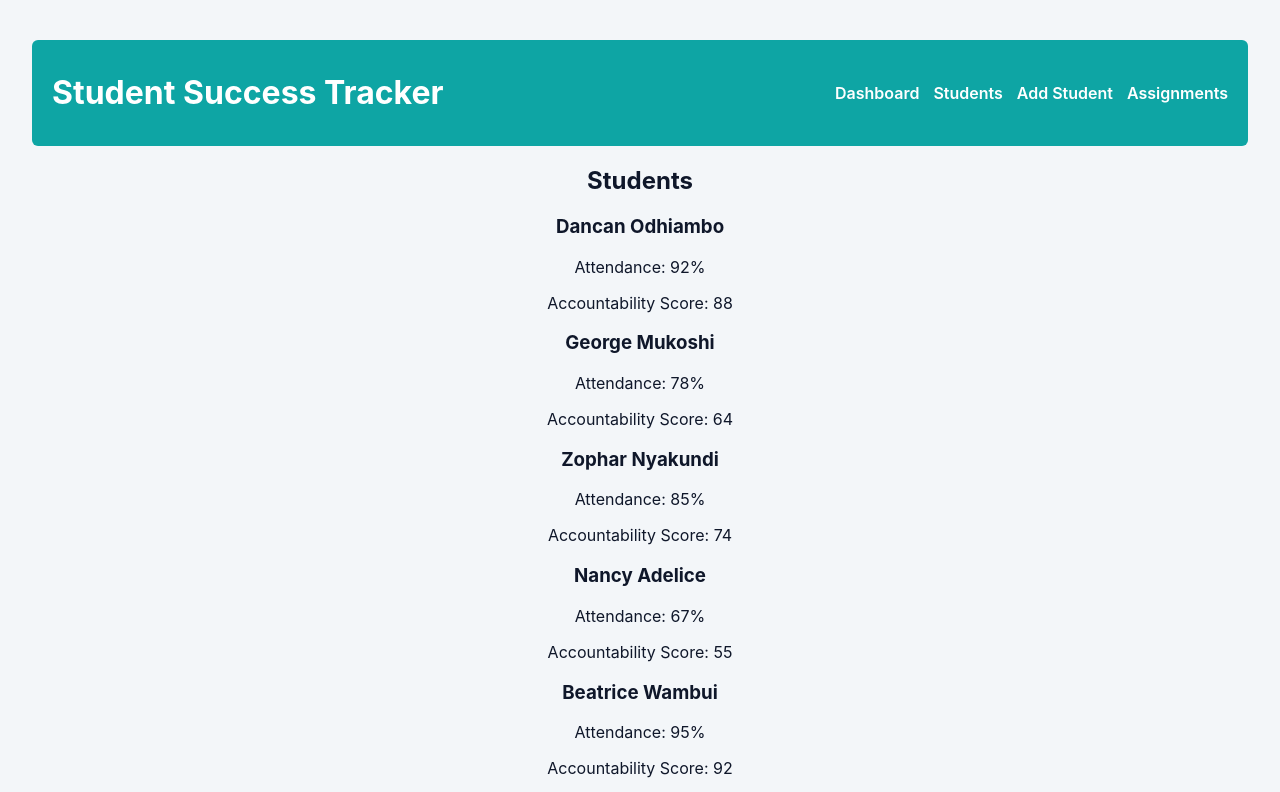
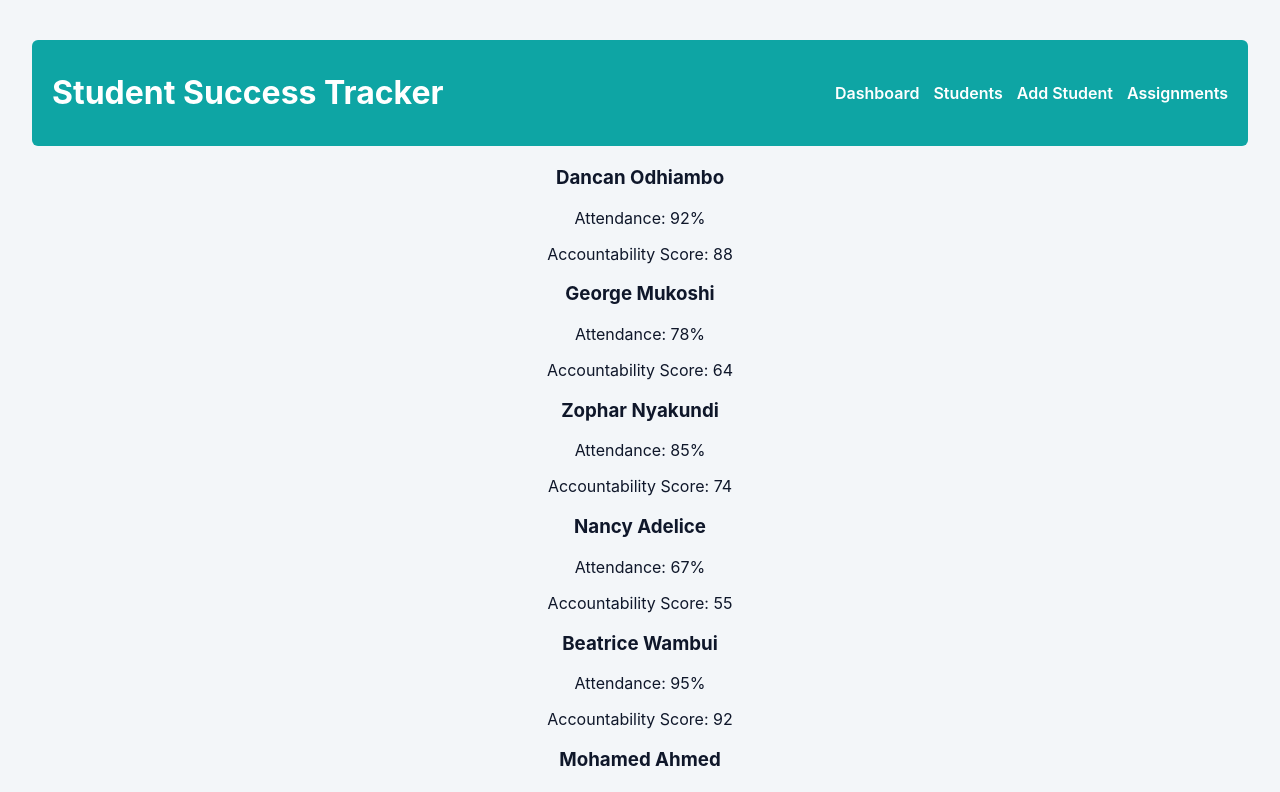
Before and after one commit to d-odhiambo/student-success-tracker-app, a React (Vite) app: page /students in a window 1280 px wide. Shown: the top 792 px of the page. Built offline with nearby package versions, Linux system fonts and the light colour scheme; data requests are answered from the project's data file.

Commit message:
Fix StudentCard to match db.json fields

```diff
--- a/src/Components/Students/StudentCard.jsx
+++ b/src/Components/Students/StudentCard.jsx
@@ -1,3 +1,5 @@
+import React from "react";
+
 function StudentCard({ student }) {
   return (
     <div className="student-card">
--- a/src/Components/Students/StudentList.jsx
+++ b/src/Components/Students/StudentList.jsx
@@ -1,19 +1,13 @@
-import React, { useEffect, useState } from "react";
+import React from "react";
 import StudentCard from "./StudentCard";
 
-function StudentList() {
-  const [students, setStudents] = useState([]);
-
-  useEffect(() => {
-    fetch("http://localhost:3001/students")
-      .then((res) => res.json())
-      .then((data) => setStudents(data))
-      .catch((err) => console.error("Error fetching students:", err));
-  }, []);
+function StudentList({ students }) {
+  if (!students || students.length === 0) {
+    return <p>No students found.</p>;
+  }
 
   return (
     <div>
-      <h2>Students</h2>
       {students.map((student) => (
         <StudentCard key={student.id} student={student} />
       ))}
```
